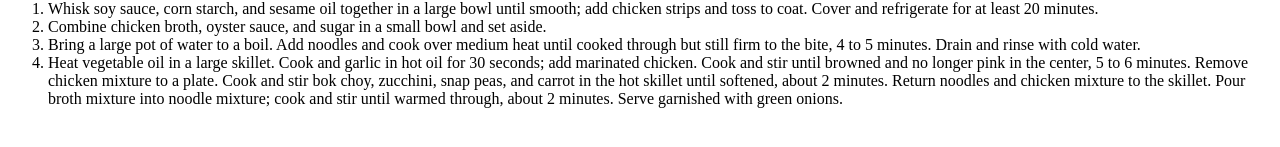
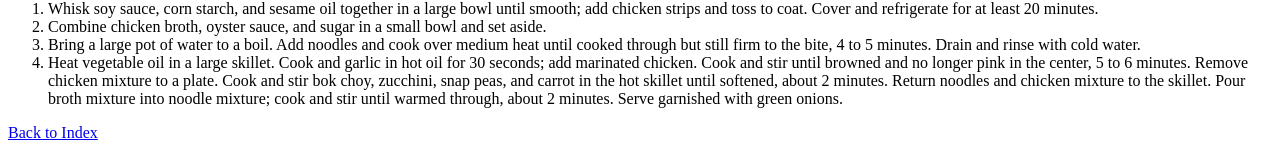
Before and after one commit to jorgedzmo/odin-recipes, a plain HTML site: page recipes/noodles.html in a window 1280 px wide. Shown: the part 822-969 px from the top of the page. Before the commit the page ends 946 px from the top, so only its background shows below. Drawn offline with Linux system fonts and the light colour scheme.

Commit message:
added footer

```diff
--- a/recipes/noodles.html
+++ b/recipes/noodles.html
@@ -54,7 +54,7 @@
                 Serve garnished with green onions.</li>
 
         </ol>
-
+        <footer> <a href="/home/kokipc/repos/odin-recipes/index.html"> Back to Index</a> </footer>
         <script src="" async defer></script>
     </body>
 </html>
```
Also changed, not shown: recipes/shakshuka.html (+1 -1 lines).
